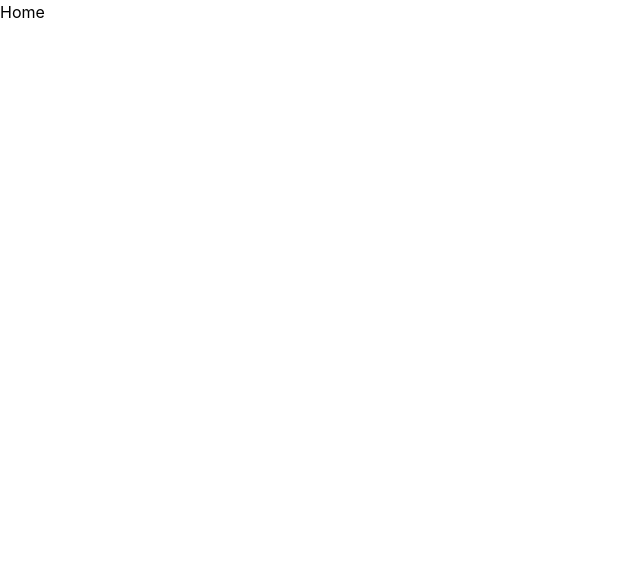
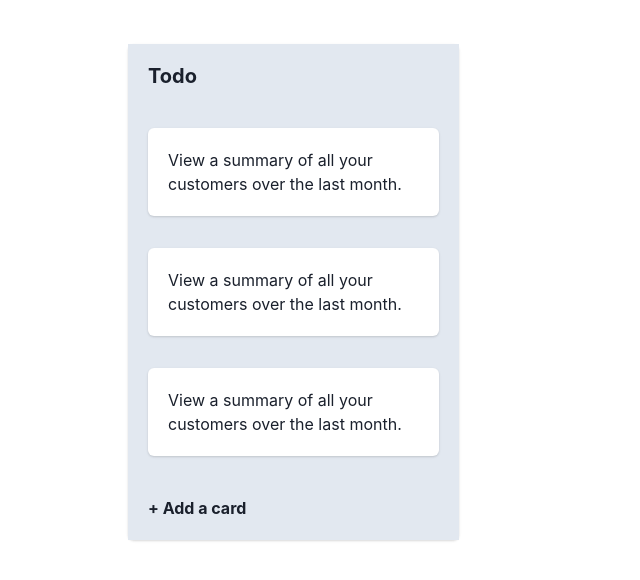
Before and after one commit to yuandasp/kanban-react, a React (Create React App) app: page / in a window 1280 px wide. Shown: the top 580 px of the page, without its empty margins (0-640 px from the left). Built offline with nearby package versions, Linux system fonts and the light colour scheme.

Commit message:
create feature login and home

```diff
--- a/package.json
+++ b/package.json
@@ -3,11 +3,15 @@
   "version": "0.1.0",
   "private": true,
   "dependencies": {
+    "@chakra-ui/react": "^2.5.5",
+    "@emotion/react": "^11.10.6",
+    "@emotion/styled": "^11.10.6",
     "@reduxjs/toolkit": "^1.9.3",
     "@testing-library/jest-dom": "^5.16.5",
     "@testing-library/react": "^13.4.0",
     "@testing-library/user-event": "^13.5.0",
     "axios": "^1.3.4",
+    "framer-motion": "^10.10.0",
     "react": "^18.2.0",
     "react-dom": "^18.2.0",
     "react-redux": "^8.0.5",
--- a/src/components/Button.jsx
+++ b/src/components/Button.jsx
@@ -6,6 +6,8 @@ function Button({ text = "Submit", color = "blue" }) {
       return "bg-red-600";
     } else if (color === "yellow") {
       return "bg-yellow-600";
+    } else if (color === "gray") {
+      return "bg-slate-200";
     }
     return "bg-blue-600";
   };
--- a/src/index.js
+++ b/src/index.js
@@ -4,12 +4,15 @@ import "./index.css";
 import App from "./App";
 import reportWebVitals from "./reportWebVitals";
 import { BrowserRouter } from "react-router-dom";
+import { ChakraProvider } from "@chakra-ui/react";
 
 const root = ReactDOM.createRoot(document.getElementById("root"));
 root.render(
   <React.StrictMode>
     <BrowserRouter>
-      <App />
+      <ChakraProvider>
+        <App />
+      </ChakraProvider>
     </BrowserRouter>
   </React.StrictMode>
 );
--- a/src/pages/Home.jsx
+++ b/src/pages/Home.jsx
@@ -1,7 +1,219 @@
 import React from "react";
+import {
+  Card,
+  CardHeader,
+  CardBody,
+  CardFooter,
+  SimpleGrid,
+  Heading,
+  Text,
+  Button,
+} from "@chakra-ui/react";
+import {
+  Modal,
+  ModalOverlay,
+  ModalContent,
+  ModalHeader,
+  ModalFooter,
+  ModalBody,
+  ModalCloseButton,
+} from "@chakra-ui/react";
+import { useState } from "react";
+import { Input, Textarea, Divider, Select } from "@chakra-ui/react";
 
 function Home() {
-  return <div>Home</div>;
+  const [isOpenModal, setIsOpenModal] = useState(false);
+  const [form, setForm] = useState({
+    title: "",
+    description: "",
+    date: "",
+    priority: "",
+    status: "",
+  });
+
+  const onCloseModal = () => {
+    setIsOpenModal(false);
+  };
+
+  const onChangeInput = (event) => {
+    // console.log(event.target.name);
+    // console.log(event.target.value);
+
+    setForm({ ...form, [event.target.name]: event.target.value });
+  };
+
+  const onSave = () => {
+    console.log("form :", form);
+  };
+
+  return (
+    <>
+      <SimpleGrid
+        spacing={4}
+        templateColumns="repeat(3,1fr)"
+        className="py-11 px-32"
+      >
+        <Card>
+          <CardHeader className="bg-slate-200">
+            <Heading size="md">Todo</Heading>
+          </CardHeader>
+          <CardBody className="flex flex-col gap-8 bg-slate-200">
+            <Card>
+              <CardBody>
+                <Text>
+                  View a summary of all your customers over the last month.
+                </Text>
+              </CardBody>
+            </Card>
+            <Card>
+              <CardBody>
+                <Text>
+                  View a summary of all your customers over the last month.
+                </Text>
+              </CardBody>
+            </Card>
+            <Card>
+              <CardBody>
+                <Text>
+                  View a summary of all your customers over the last month.
+                </Text>
+              </CardBody>
+            </Card>
+          </CardBody>
+          <CardFooter className="bg-slate-200">
+            <button
+              className="font-bold "
+              onClick={() => {
+                setForm({
+                  ...form,
+                  status: "Todo",
+                });
+                setIsOpenModal(true);
+              }}
+            >
+              + Add a card
+            </button>
+          </CardFooter>
+        </Card>
+        {/* <Card>
+          <CardHeader className="bg-blue-200">
+            <Heading size="md">In Progress</Heading>
+          </CardHeader>
+          <CardBody className="flex flex-col gap-6 bg-blue-200">
+            <Card>
+              <CardBody>
+                <Text>
+                  View a summary of all your customers over the last month.
+                </Text>
+              </CardBody>
+            </Card>
+            <Card>
+              <CardBody>
+                <Text>
+                  View a summary of all your customers over the last month.
+                </Text>
+              </CardBody>
+            </Card>
+            <Card>
+              <CardBody>
+                <Text>
+                  View a summary of all your customers over the last month.
+                </Text>
+              </CardBody>
+            </Card>
+          </CardBody>
+          <CardFooter className="bg-blue-200">
+            <button className="font-bold " onClick={() => setIsOpenModal(true)}>
+              + Add a card
+            </button>
+          </CardFooter>
+        </Card>
+        <Card>
+          <CardHeader className="bg-red-200">
+            <Heading size="md">Done</Heading>
+          </CardHeader>
+          <CardBody className="flex flex-col gap-6 bg-red-200">
+            <Card>
+              <CardBody>
+                <Text>
+                  View a summary of all your customers over the last month.
+                </Text>
+              </CardBody>
+            </Card>
+            <Card>
+              <CardBody>
+                <Text>
+                  View a summary of all your customers over the last month.
+                </Text>
+              </CardBody>
+            </Card>
+            <Card>
+              <CardBody>
+                <Text>
+                  View a summary of all your customers over the last month.
+                </Text>
+              </CardBody>
+            </Card>
+          </CardBody>
+          <CardFooter className="bg-red-200">
+            <button className="font-bold " onClick={() => setIsOpenModal(true)}>
+              + Add a card
+            </button>
+          </CardFooter>
+        </Card> */}
+      </SimpleGrid>
+
+      <Modal isOpen={isOpenModal} onClose={onCloseModal}>
+        <ModalOverlay />
+        <ModalContent>
+          <ModalHeader>Todo</ModalHeader>
+          <ModalCloseButton />
+          <Divider />
+          <ModalBody>
+            <p className="my-2 font-bold">Title</p>
+            <Input
+              placeholder="Title"
+              className="mb-4"
+              name="title"
+              onChange={onChangeInput}
+            />
+            <p className="mb-2 font-bold">Description</p>
+            <Textarea
+              placeholder="Add description"
+              className="mb-4"
+              name="description"
+              onChange={onChangeInput}
+            />
+            <p className="mb-2 font-bold">Due Date</p>
+            <Input
+              placeholder="Select Due Date"
+              size="md"
+              type="datetime-local"
+              className="mb-4"
+              name="due-date"
+              onChange={onChangeInput}
+            />
+            <p className="mb-2 font-bold">Priority</p>
+            <Select
+              placeholder="-- select option --"
+              className="mb-2"
+              name="priority"
+              onChange={onChangeInput}
+            >
+              <option value="low">Low</option>
+              <option value="medium">Medium</option>
+              <option value="high">High</option>
+            </Select>
+          </ModalBody>
+          <ModalFooter>
+            <Button colorScheme="blue" onClick={onSave}>
+              Save
+            </Button>
+          </ModalFooter>
+        </ModalContent>
+      </Modal>
+    </>
+  );
 }
 
 export default Home;
--- a/src/pages/Login.jsx
+++ b/src/pages/Login.jsx
@@ -1,7 +1,41 @@
 import React from "react";
+import Input from "components/Input";
+import Button from "components/Button";
+import { Link } from "react-router-dom";
 
 function Login() {
-  return <div>Login</div>;
+  return (
+    <div className="w-screen h-screen flex justify-center items-center">
+      <div className="w-1/3 border-solid border-slate-200 border-2 rounded-md flex box-shadow-register">
+        <div className="py-12 mx-auto px-6">
+          <div className="text-center">
+            <p className="font-bold text-3xl mb-6">Kanban</p>
+            <p className="font-bold mb-3">Log in to continue</p>
+            <div>
+              <Input type="text" name="email" placeholder="Enter Your Email" />
+              <Input
+                type="password"
+                name="password"
+                placeholder="Enter Your Password"
+              />
+            </div>
+            <Button text="Login" />
+          </div>
+
+          <Link to={"/forget-password"}>
+            <p className="text-blue-700 text-center text-base my-4">
+              Forget password
+            </p>
+          </Link>
+          <Link to={"/register"}>
+            <p className="text-blue-700 text-center text-base my-2">
+              Don't have an account? Sign up
+            </p>
+          </Link>
+        </div>
+      </div>
+    </div>
+  );
 }
 
 export default Login;
```
Also changed, not shown: 1 other file (tests, documents, lock files or other folders).
